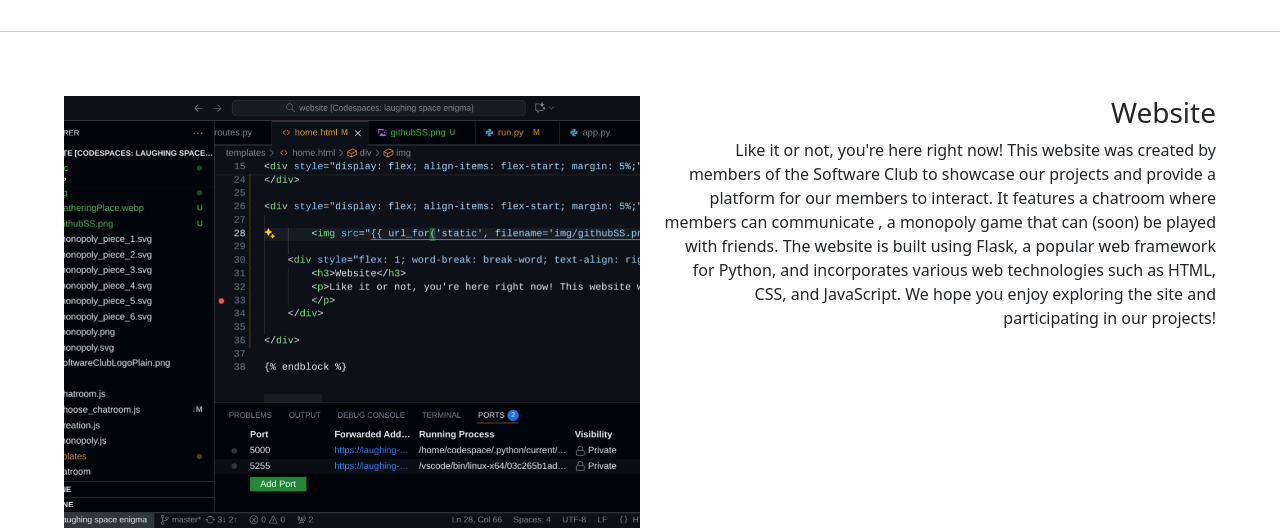
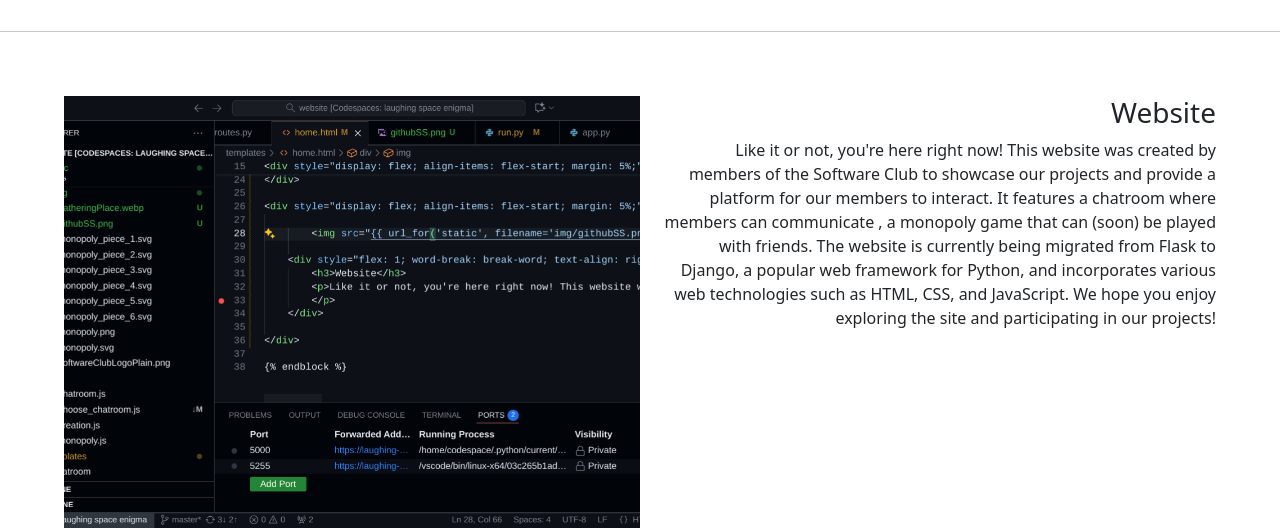
Before and after one commit to AbingtonHeightsSoftwareClub/ahsoftwareclub-website, a Django app: template ahsoftwareclub/templates/home/home.html in a window 1280 px wide. Shown: the part 828-1360 px from the top of the page. Run offline with Django 5.2, Linux system fonts and the light colour scheme; the template is opened without the code that fills it, so the values that code supplies are empty.

Commit message:
Fix inaccuracy in website <p> tag

```diff
--- a/ahsoftwareclub/templates/home/home.html
+++ b/ahsoftwareclub/templates/home/home.html
@@ -28,8 +28,8 @@
     <div style="flex: 1; word-break: break-word; text-align: right;">
         <h3>Website</h3>
         <p>Like it or not, you're here right now! This website was created by members of the Software Club to showcase our projects and provide a platform for our members to interact.
-            It features a chatroom where members can communicate , a monopoly game that can (soon) be played with friends. The website is built using Flask, a popular web framework for Python,
-            and incorporates various web technologies such as HTML, CSS, and JavaScript.
+            It features a chatroom where members can communicate , a monopoly game that can (soon) be played with friends. The website is currently being migrated from Flask to Django,
+            a popular web framework for Python, and incorporates various web technologies such as HTML, CSS, and JavaScript.
             We hope you enjoy exploring the site and participating in our projects!
         </p>
     </div>
```
